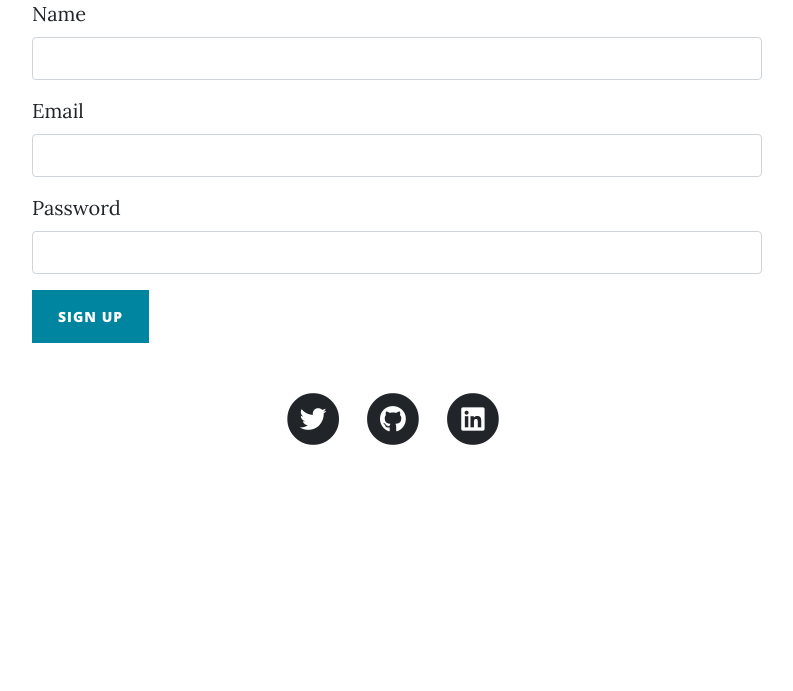
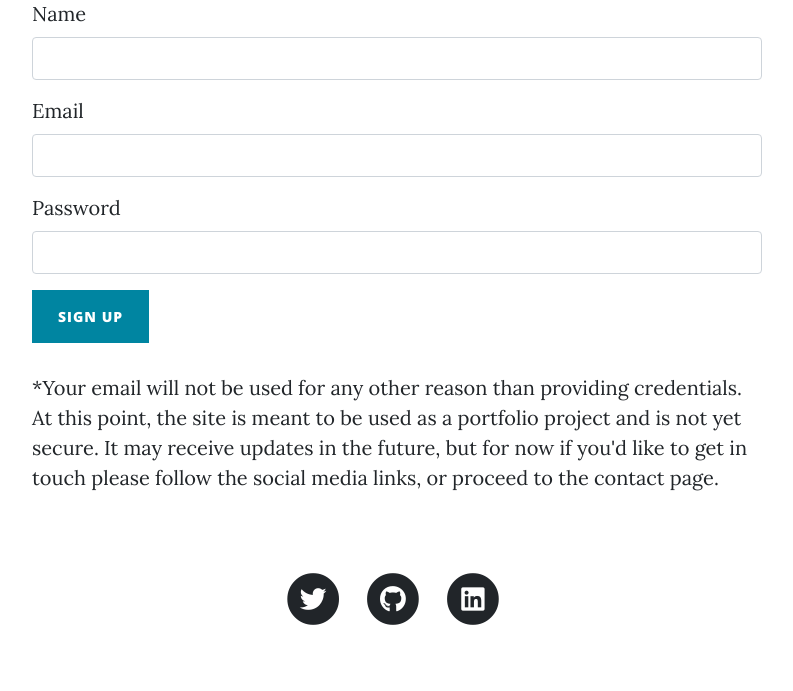
Before and after one commit to chrism47/blog, a Flask app: page /register in a window 1280 px wide. Shown: the part 583-1274 px from the top of the page, without its empty margins (243-1036 px from the left). Before the commit the page ends 1028 px from the top, so only its background shows below. Run offline with Flask 2, Linux system fonts and the light colour scheme; some libraries are stand-ins or nearby versions.

Commit message:
commit_4

```diff
--- a/templates/register.html
+++ b/templates/register.html
@@ -25,7 +25,12 @@
       <div class="col-lg-8 col-md-10 mx-auto">
 
        {{ wtf.quick_form(form, novalidate=True, button_map={"submit": "primary"}) }}
-
+      <p>
+        *Your email will not be used for any other reason than providing credentials.
+        At this point, the site is meant to be used as a portfolio project and is not yet secure.
+        It may receive updates in the future, but for now if you'd like to get in touch please follow the
+        social media links, or proceed to the contact page.
+      </p>
       </div>
     </div>
   </div>
```
Also changed, not shown: static/js/clean-blog.min.js (+1 -12 lines).
